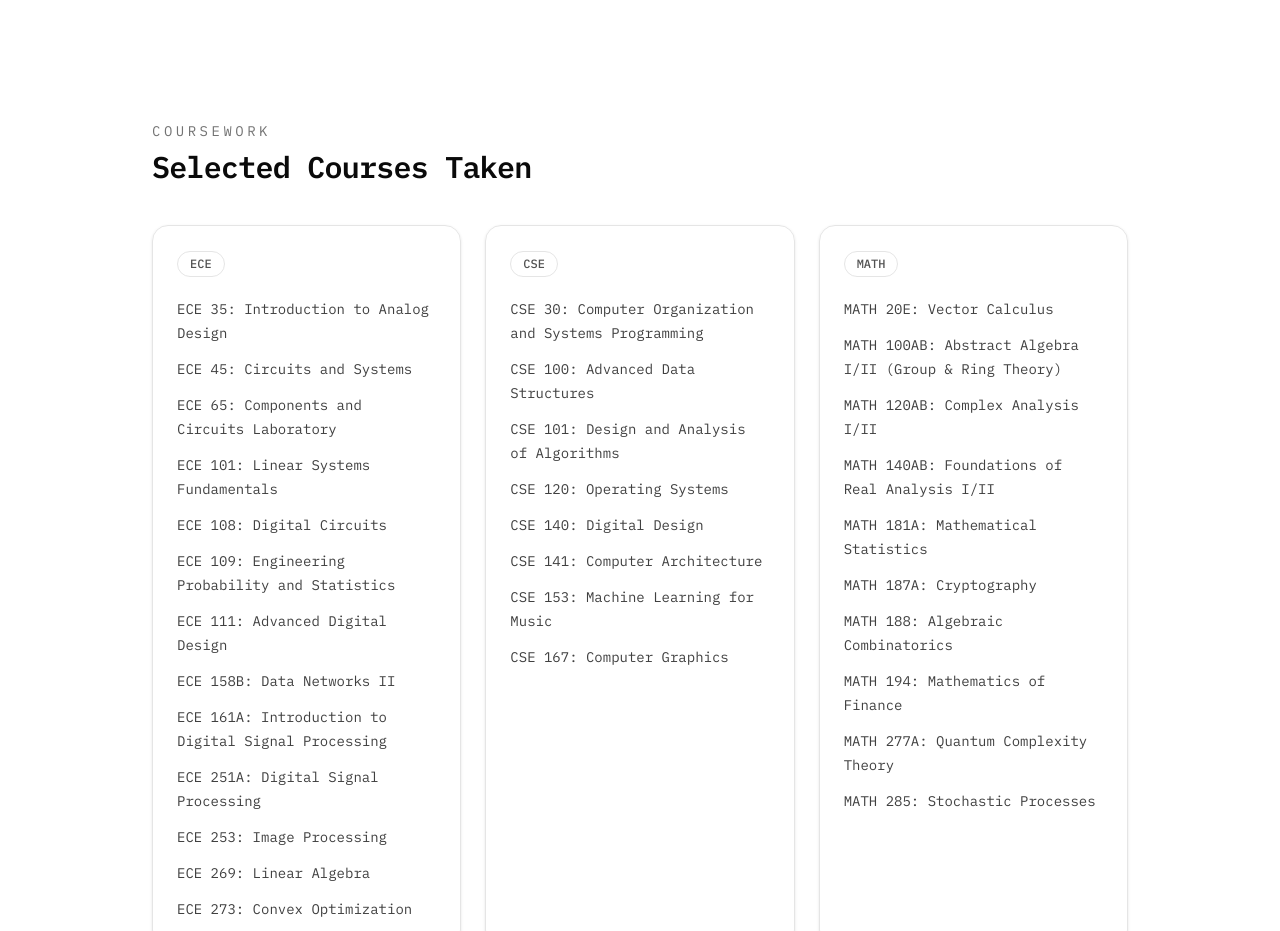
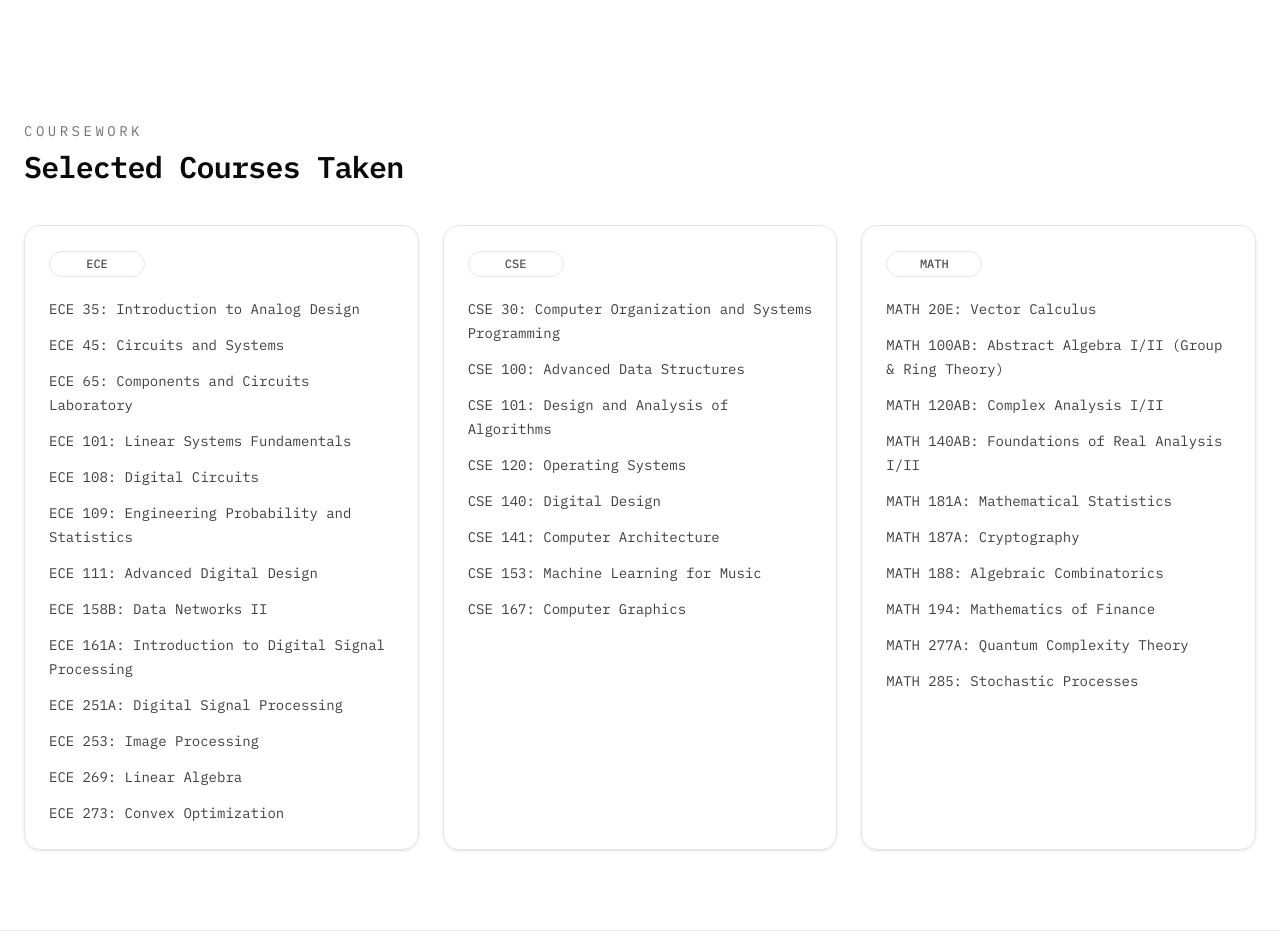
Before and after one commit to 1618lip/1618lip.github.io, an Astro site: page / in a window 1280 px wide. Shown: the part 4180-5111 px from the top of the page. Built offline with nearby package versions, Linux system fonts and the light colour scheme; Astro itself is replaced by a stand-in of ours.

Commit message:
Refactor Courses section layout and styling

```diff
--- a/src/components/Courses.astro
+++ b/src/components/Courses.astro
@@ -22,7 +22,7 @@ const visibleGroups = courseGroups.filter((group) => group.courses.length > 0);
 {
   visibleGroups.length > 0 && (
  <section id="courses" class="py-20">
-      <div class="mx-auto max-w-5xl px-6">
+  <div class="mx-auto max-w-7xl px-6">
     <div class="mb-10">
       <p class="text-sm uppercase tracking-[0.25em] text-neutral-500">
         Coursework
@@ -36,7 +36,7 @@ const visibleGroups = courseGroups.filter((group) => group.courses.length > 0);
       {visibleGroups.map((group) => (
         <div class="rounded-2xl border border-neutral-200 bg-white/75 p-6 shadow-sm backdrop-blur">
           <div class="mb-5">
-                <span class="inline-flex rounded-full border border-neutral-200 px-3 py-1 text-xs font-medium text-neutral-600">
+            <span class="inline-flex min-w-24 justify-center rounded-full border border-neutral-200 px-4 py-1 text-xs font-medium text-neutral-600">
               {group.label}
             </span>
           </div>
```
Lines whose indentation alone changed are shown as unchanged.
